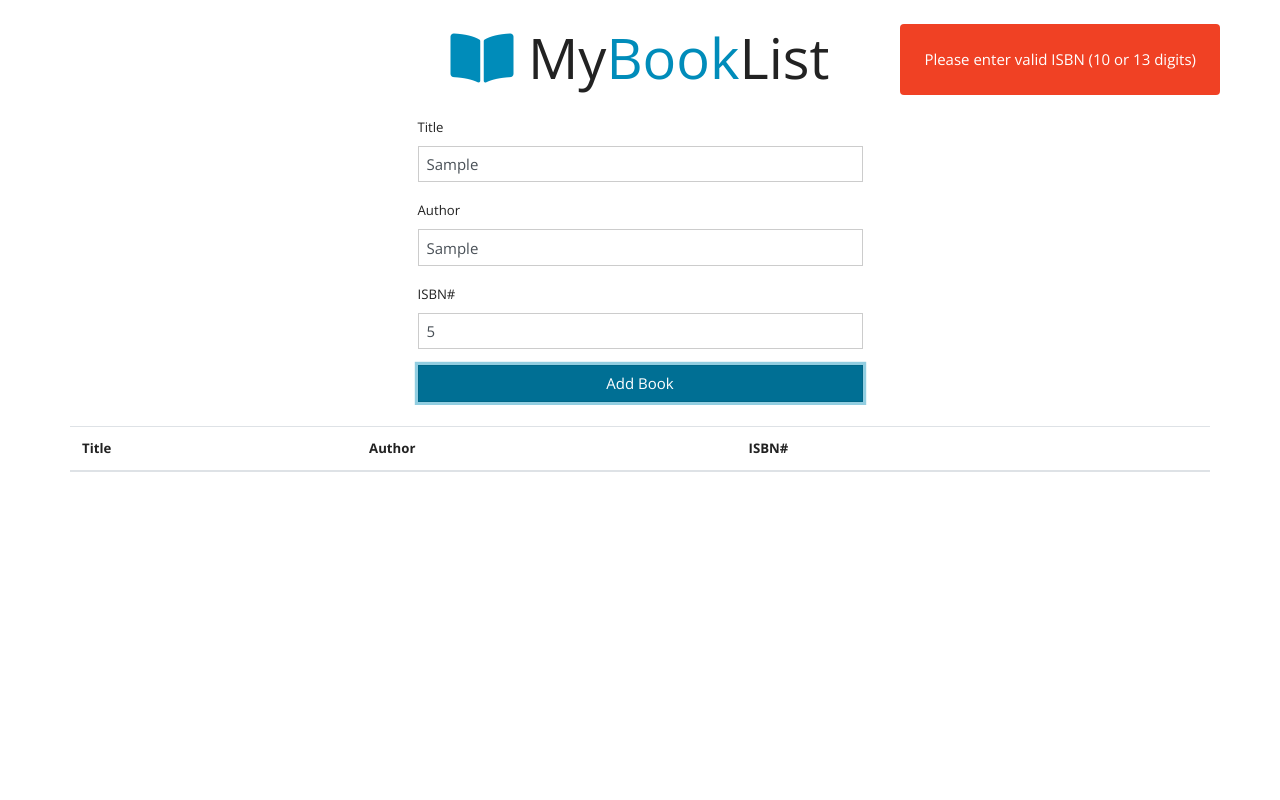
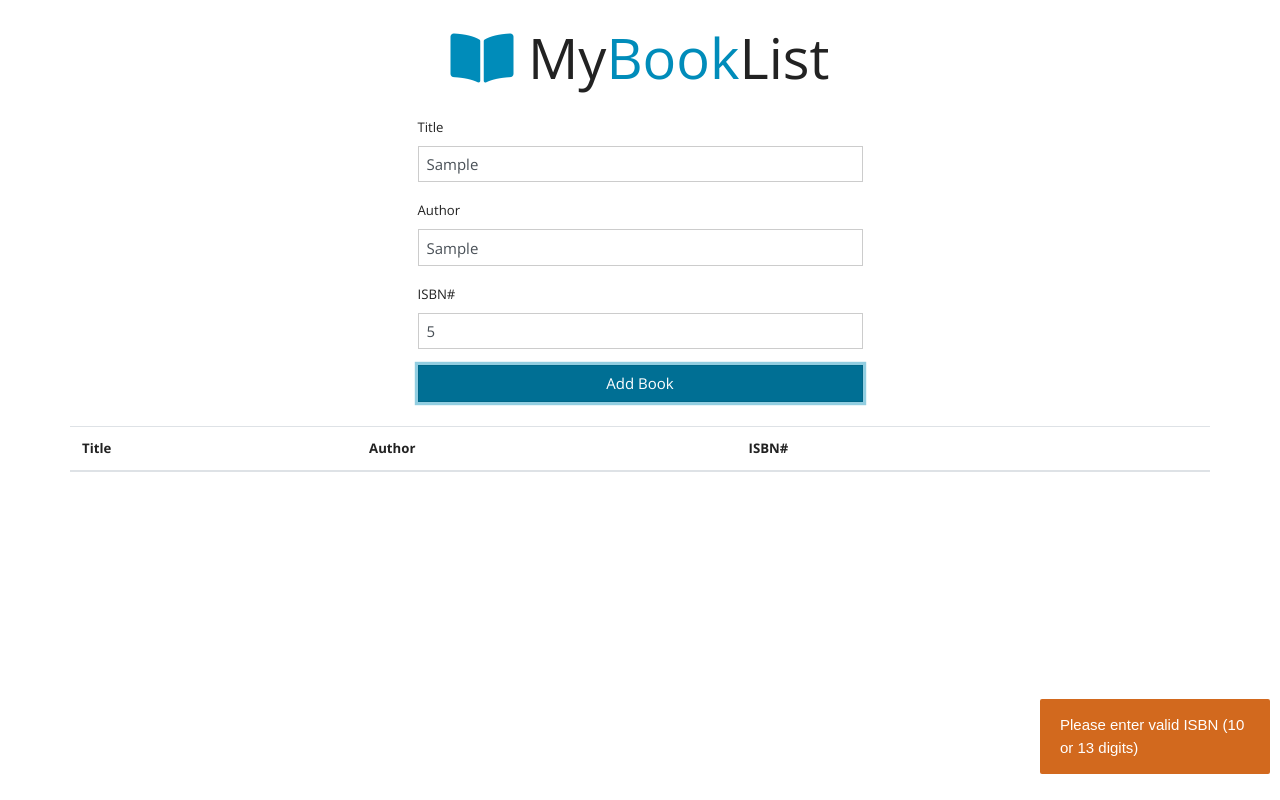
Before and after one commit to likkijay/javascript, a plain HTML site: page simple_booklist_app/index.html in a window 1280 px wide. Both pictures are taken after typing "Sample", "Sample", "5" into the empty fields and a click on the input "Add Book". Drawn offline with nearby package versions, Linux system fonts and the light colour scheme.

Commit message:
added custom toasts and commented code

```diff
--- a/simple_booklist_app/app.js
+++ b/simple_booklist_app/app.js
@@ -1,39 +1,41 @@
 const bookList = document.getElementById('book-list');
 const bookForm = document.getElementById('book-form');
+const toasts = document.querySelector('.toasts');
 
 
 class Book {
   static createBook() {
-    const title = bookForm['title'].value.trim();
-    const author = bookForm['author'].value.trim();
-    const isbn = bookForm['isbn'].value.trim();
+    const title = bookForm['title'].value.trim(),
+          author = bookForm['author'].value.trim(),
+          isbn = bookForm['isbn'].value.trim();
 
+    // check for proper ISBN length (10 or 13 digits)
     if (!(isbn.length < 10)) {
+      // new book obj created from form submitted values
       const newBook = {
         title,
         author,
         isbn
       };
 
+      // get saved books from localstorage
       const books = Storage.getBooks();
 
-      if (books.length) {
-        const inStore = books.some(book => book.isbn === newBook.isbn);
+      // check if newBook is already in the localstorage
+      const inStore = books.some(book => book.isbn === newBook.isbn);
 
-        if (!inStore) {
-          Storage.saveBook(newBook);
-          UI.addBookToList(newBook);
-          bookForm.reset();
-          UI.alert('Book successfully added', 'success');
-        }
+      if (inStore) {
+        // newBook is already in localstorage
+        UI.alert('This book is already in the store, please check again the ISBN', 'message');
       } else {
+        // save book both to localstorage and UI
         Storage.saveBook(newBook);
         UI.addBookToList(newBook);
         bookForm.reset();
         UI.alert('Book successfully added', 'success');
       }
     } else {
-      UI.alert('Please enter valid ISBN (10 or 13 digits)', 'danger');
+      UI.alert('Please enter valid ISBN (10 or 13 digits)', 'warn');
     }
   }
 }
@@ -41,12 +43,15 @@ class Book {
 class UI {
   static displayBooks() {
 
+    // get books from localstorage
     const books = Storage.getBooks();
 
+    // display every (if present) book in the UI
     if (books.length) books.forEach(book => UI.addBookToList(book));
   }
 
   static addBookToList(book) {
+    // create table row
     const row = document.createElement('tr');
 
     row.innerHTML = `
@@ -56,23 +61,26 @@ class UI {
       <td><a href="#" class="btn btn-danger delete">x</a></td>
     `;
 
+    // append table row to booklist
     bookList.insertAdjacentElement('beforeend', row);
   }
 
   static alert(message, className) {
-    const alert = document.createElement('div');
-    alert.innerText = message;
-    alert.classList = `p-4 badge-${className} custom-alert`;
-    document.body.insertAdjacentElement('afterBegin', alert);
-    setTimeout(() => alert.remove(), 5000);
+    // custom toast messages
+    const toast = `
+      <li class="${className}">${message}</li>
+    `;
+    toasts.innerHTML += toast;
   }
 }
 
 class Storage {
+  // get books from localstorage
   static getBooks() {
     return JSON.parse(localStorage.getItem('books')) || [];
   }
 
+  // save new book to localstorage
   static saveBook(book) {
     const books = Storage.getBooks();
 
@@ -80,6 +88,7 @@ class Storage {
     localStorage.setItem('books', JSON.stringify(books));
   }
 
+  // remove book from localstorage
   static removeBook(isbn) {
     let books = Storage.getBooks();
     books = books.filter(book => !(book.isbn === isbn));
@@ -87,18 +96,28 @@ class Storage {
   }
 }
 
+// initial displaying of the books if they're in the localstorage
 document.addEventListener('DOMContentLoaded', UI.displayBooks);
 
+// submit event handling for form
 bookForm.addEventListener('submit', event => {
   event.preventDefault();
 
   Book.createBook();
 });
 
+// delete event handling (remove book from UI and localstorage)
 bookList.addEventListener('click', event => {
   if (event.target.classList.contains('delete')) {
     event.target.parentElement.parentElement.remove();
     Storage.removeBook(event.target.parentElement.previousElementSibling.innerText);
-    UI.alert('Book successfully removed', 'success');
+    UI.alert('Book successfully removed', 'removed');
   }
 });
+
+// delete event handling (for every toast that finished it's animation)
+toasts.addEventListener('animationend', event => {
+  if (event.animationName === 'hide') {
+    return toasts.removeChild(event.target);
+  }
+});
--- a/simple_booklist_app/index.html
+++ b/simple_booklist_app/index.html
@@ -8,39 +8,10 @@
     <title>Simple Booklist App</title>
     <link rel="stylesheet" href="https://use.fontawesome.com/releases/v5.6.3/css/all.css" integrity="sha384-UHRtZLI+pbxtHCWp1t77Bi1L4ZtiqrqD80Kn4Z8NTSRyMA2Fd33n5dQ8lWUE00s/" crossorigin="anonymous">
     <link rel="stylesheet" href="https://bootswatch.com/4/yeti/bootstrap.min.css">
-    <style>
-        @keyframes alert {
-            0% {
-                transform: translateY(-200px);
-            }
-            20% {
-                transform: translateY(0);
-            }
-            80% {
-                transform: translateY(0);
-            }
-            100% {
-                transform: translateY(-200px);
-            }
-        }
-
-        .custom-alert {
-            animation-name: alert;
-            animation-duration: 5s;
-            animation-fill-mode: backwards;
-            animation-timing-function: ease-in-out;
-            border-radius: 4px;
-            position: absolute;
-            right: 60px;
-            transform: translateY(-200px);
-        }
-
-        .custom-alert:nth-child(1n+1) {
-
-        }
-    </style>
+    <link rel="stylesheet" href="style.css">
 </head>
 <body>
+    <ul class="toasts"></ul>
     <div class="container my-4">
         <h1 class="display-4 text-center mb-4">
             <i class="fas fa-book-open text-primary"></i> My<span class="text-primary">Book</span>List
--- /dev/null
+++ b/simple_booklist_app/style.css
@@ -0,0 +1,60 @@
+.toasts {
+  bottom: 0;
+  max-width: 100%;
+  padding: 0 10px;
+  position: fixed;
+  right: 0;
+  transform: translateZ(0);
+  transition: height 1s;
+  width: 250px;
+  z-index: 100;
+}
+
+.toasts li {
+  animation: popup 0.6s cubic-bezier(0.1, 1.06, 0.6, 1.34), hide 0.4s 3s;
+  background: #222;
+  border-radius: 2px;
+  color: white;
+  font-family: sans-serif;
+  margin: 10px 0;
+  padding: 15px 20px;
+  width: 100%;
+}
+
+.toasts li.message {
+  background: #358;
+}
+
+.toasts li.warn {
+  background: chocolate;
+}
+
+.toasts li.success {
+  background: green;
+}
+
+.toasts li.removed {
+  background: #006687;
+}
+
+@keyframes popup {
+  from {
+    opacity: 0;
+    transform: translateX(50%);
+  }
+
+  100% {
+    opacity: 1;
+    transform: translateX(0%);
+  }
+}
+
+@keyframes hide {
+  from {
+    opacity: 1;
+  }
+
+  100% {
+    opacity: 0;
+  }
+}
```
